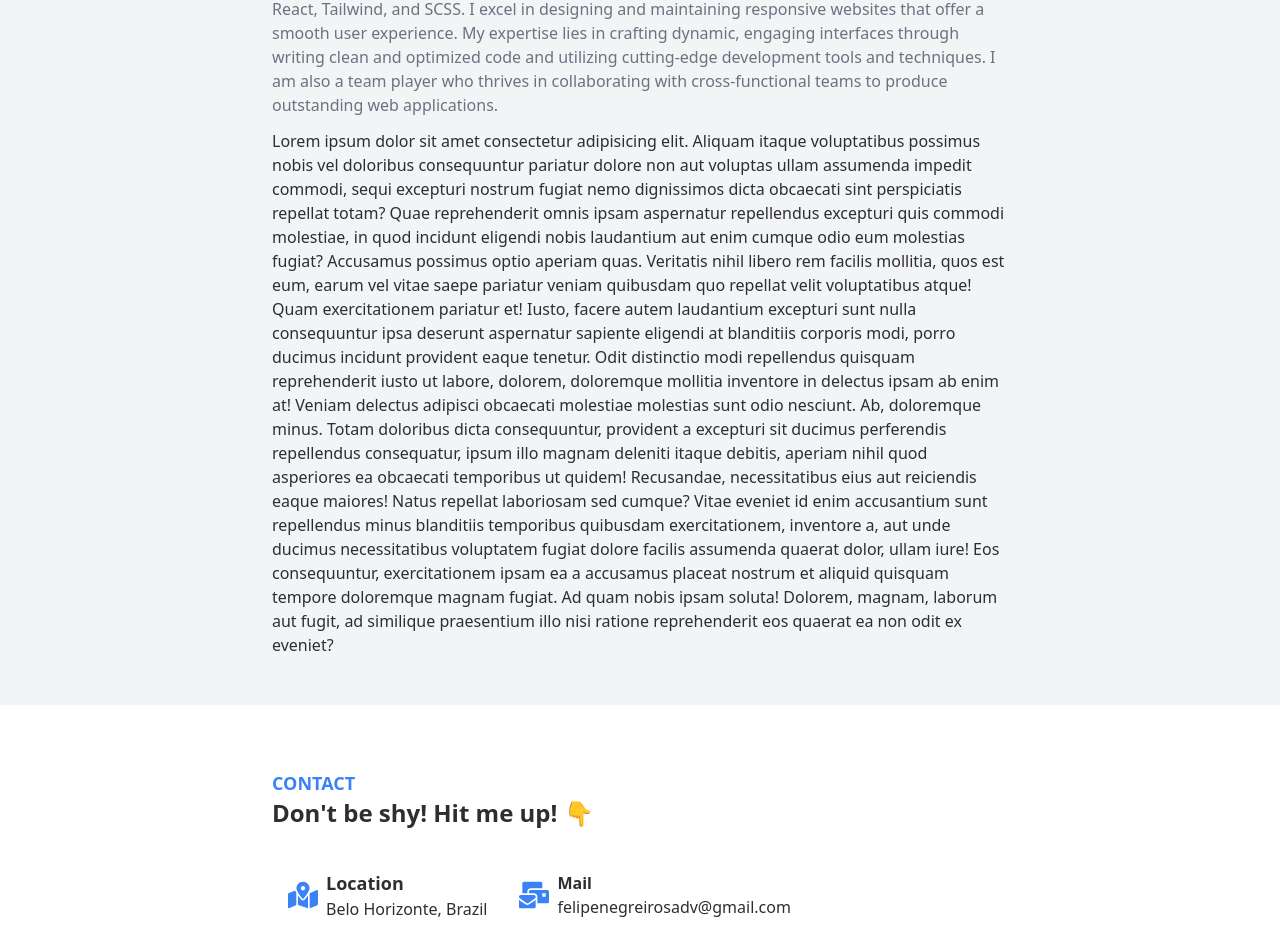
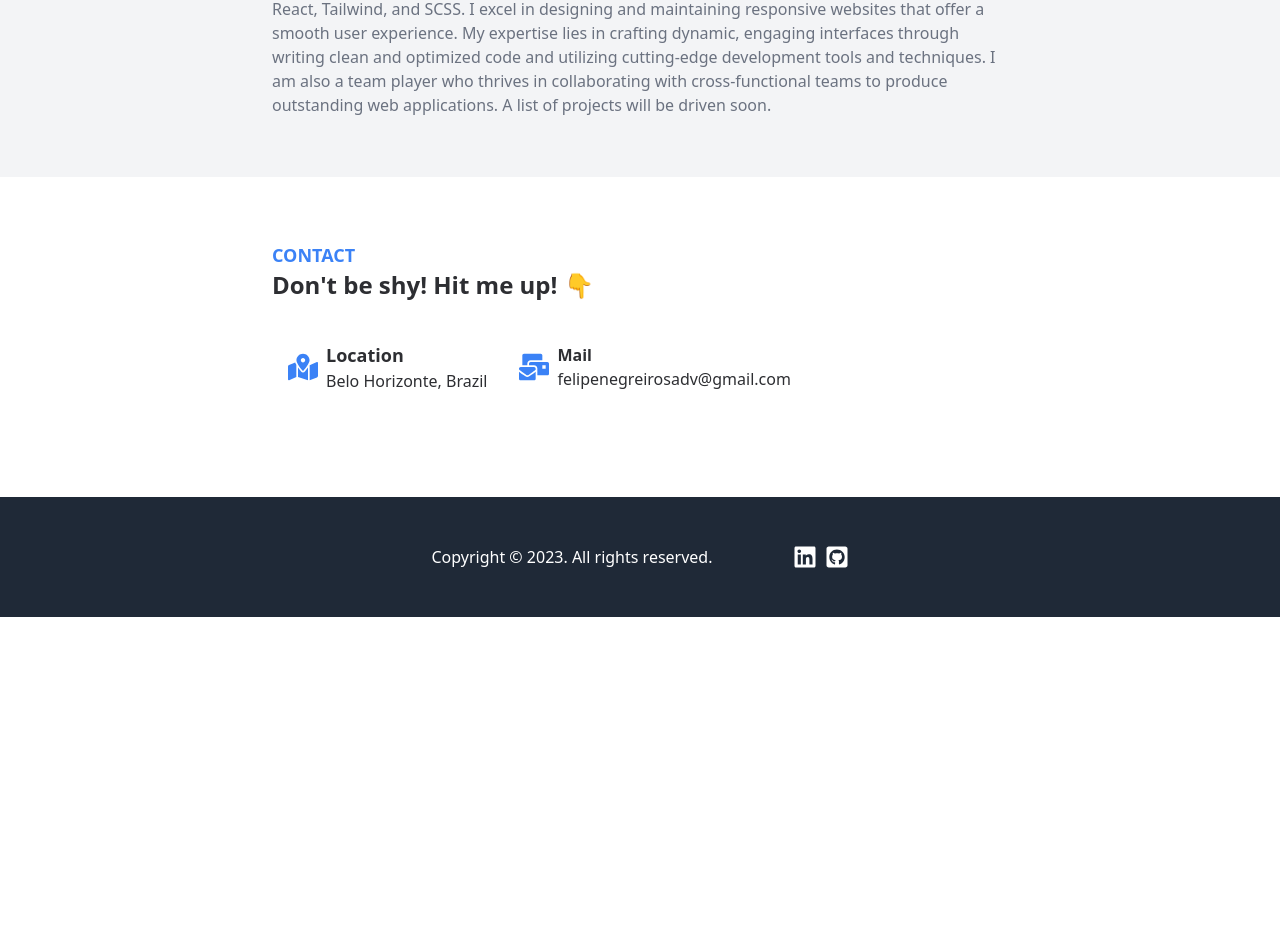
Before and after one commit to FigueiredoFelipe/portfolio, a React (Vite) app: page / in a window 1280 px wide. Shown: the part 1220-2146 px from the top of the page. After the commit the page ends 1837 px from the top, so only its background shows below. Built offline with nearby package versions, Linux system fonts and the light colour scheme.

Commit message:
fix: portfolio-section

```diff
--- a/src/components/Portfolio/Portfolio.tsx
+++ b/src/components/Portfolio/Portfolio.tsx
@@ -17,37 +17,8 @@ export const Portfolio = forwardRef<HTMLDivElement>((_, ref) => {
           development tools and techniques. I am also a team player who thrives
           in collaborating with cross-functional teams to produce outstanding
           web applications.
-        </p>
-        <p>
-          Lorem ipsum dolor sit amet consectetur adipisicing elit. Aliquam
-          itaque voluptatibus possimus nobis vel doloribus consequuntur pariatur
-          dolore non aut voluptas ullam assumenda impedit commodi, sequi
-          excepturi nostrum fugiat nemo dignissimos dicta obcaecati sint
-          perspiciatis repellat totam? Quae reprehenderit omnis ipsam aspernatur
-          repellendus excepturi quis commodi molestiae, in quod incidunt
-          eligendi nobis laudantium aut enim cumque odio eum molestias fugiat?
-          Accusamus possimus optio aperiam quas. Veritatis nihil libero rem
-          facilis mollitia, quos est eum, earum vel vitae saepe pariatur veniam
-          quibusdam quo repellat velit voluptatibus atque! Quam exercitationem
-          pariatur et! Iusto, facere autem laudantium excepturi sunt nulla
-          consequuntur ipsa deserunt aspernatur sapiente eligendi at blanditiis
-          corporis modi, porro ducimus incidunt provident eaque tenetur. Odit
-          distinctio modi repellendus quisquam reprehenderit iusto ut labore,
-          dolorem, doloremque mollitia inventore in delectus ipsam ab enim at!
-          Veniam delectus adipisci obcaecati molestiae molestias sunt odio
-          nesciunt. Ab, doloremque minus. Totam doloribus dicta consequuntur,
-          provident a excepturi sit ducimus perferendis repellendus consequatur,
-          ipsum illo magnam deleniti itaque debitis, aperiam nihil quod
-          asperiores ea obcaecati temporibus ut quidem! Recusandae,
-          necessitatibus eius aut reiciendis eaque maiores! Natus repellat
-          laboriosam sed cumque? Vitae eveniet id enim accusantium sunt
-          repellendus minus blanditiis temporibus quibusdam exercitationem,
-          inventore a, aut unde ducimus necessitatibus voluptatem fugiat dolore
-          facilis assumenda quaerat dolor, ullam iure! Eos consequuntur,
-          exercitationem ipsam ea a accusamus placeat nostrum et aliquid
-          quisquam tempore doloremque magnam fugiat. Ad quam nobis ipsam soluta!
-          Dolorem, magnam, laborum aut fugit, ad similique praesentium illo nisi
-          ratione reprehenderit eos quaerat ea non odit ex eveniet?
+
+          A list of projects will be driven soon.
         </p>
       </div>
     </div>
```
